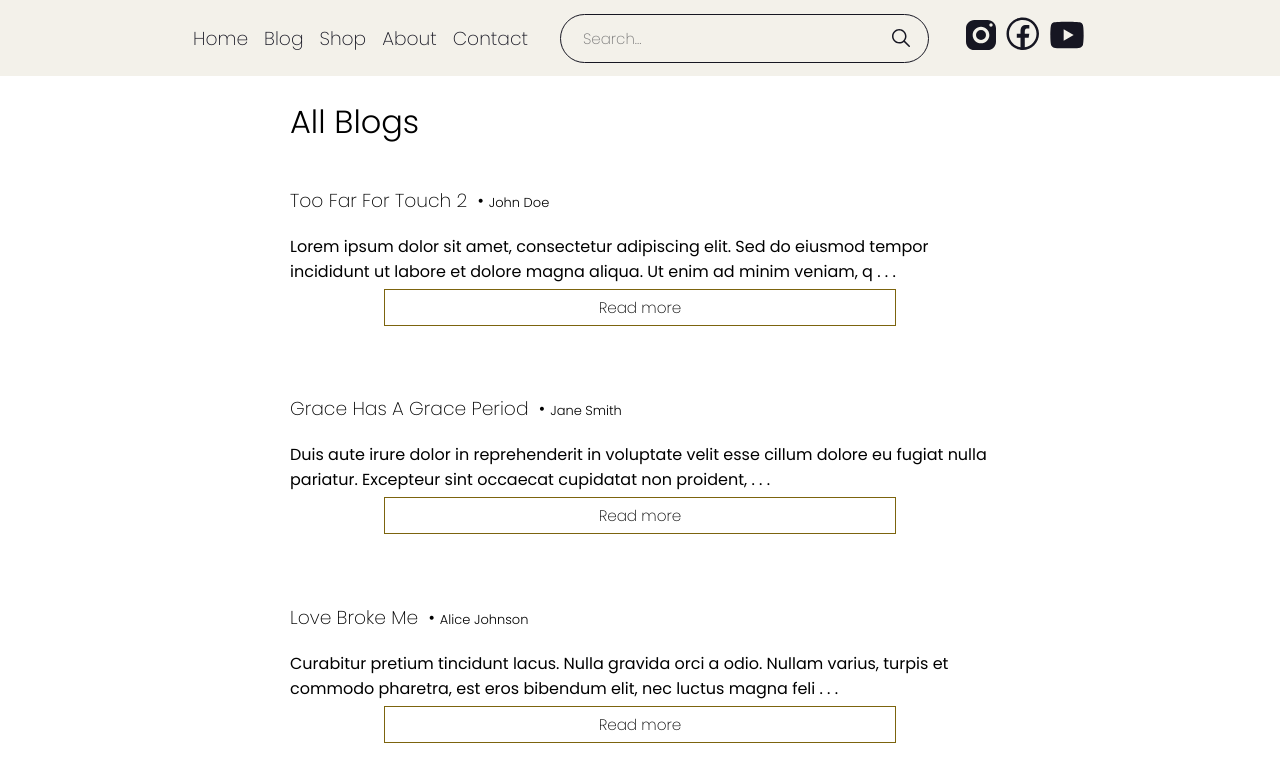
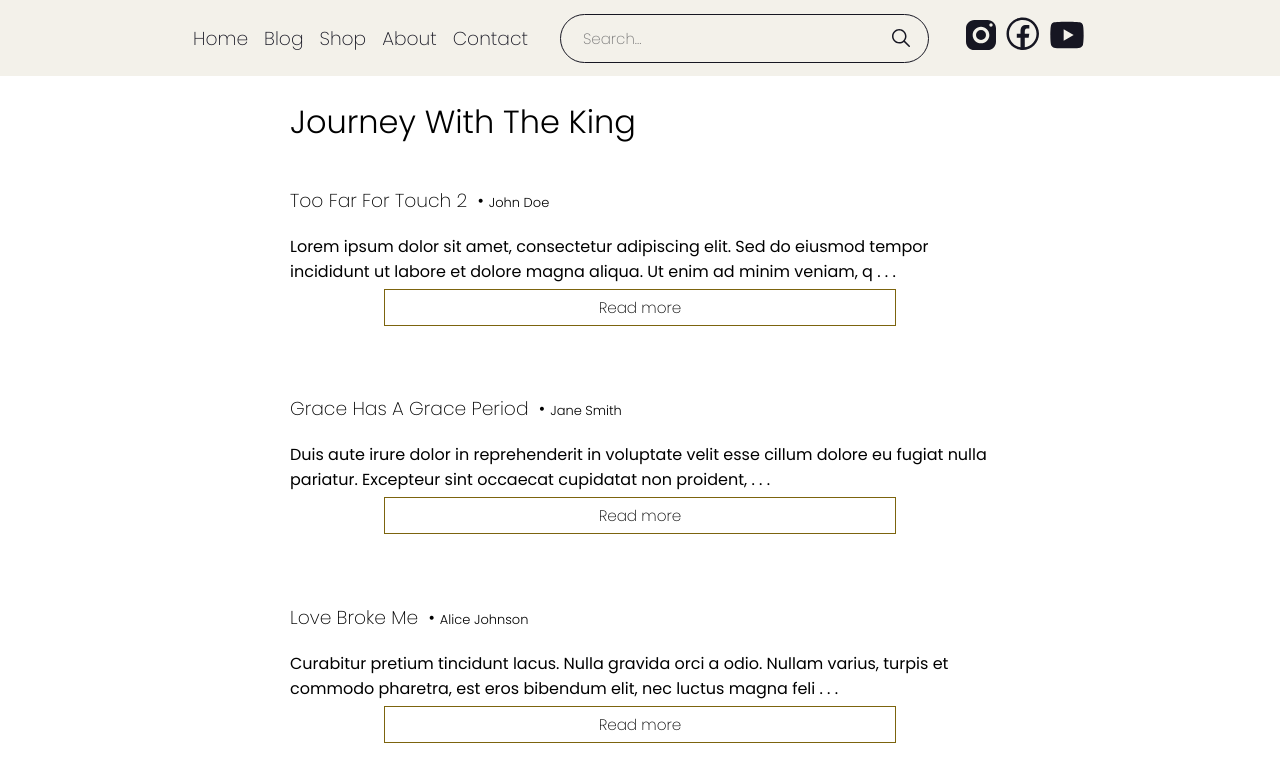
Before and after one commit to ohendarko/Extalice, a React (Vite) app in the folder extalice/: page /blogs in a window 1280 px wide. Shown: the top 782 px of the page. Built offline with nearby package versions, Linux system fonts and the light colour scheme.

Commit message:
changed blog heading

```diff
--- a/extalice/src/pages/BlogsPage.jsx
+++ b/extalice/src/pages/BlogsPage.jsx
@@ -8,7 +8,7 @@ const BlogsPage = () => {
   return (
     <div  className='blog-page'>
       <div className="blog-header">
-          <h1 className='heading'>All Blogs</h1>
+          <h1 className='heading'>Journey With The King</h1>
       </div>
       <div className='blog-component'>
         {blogPosts.map((item) => {
```
